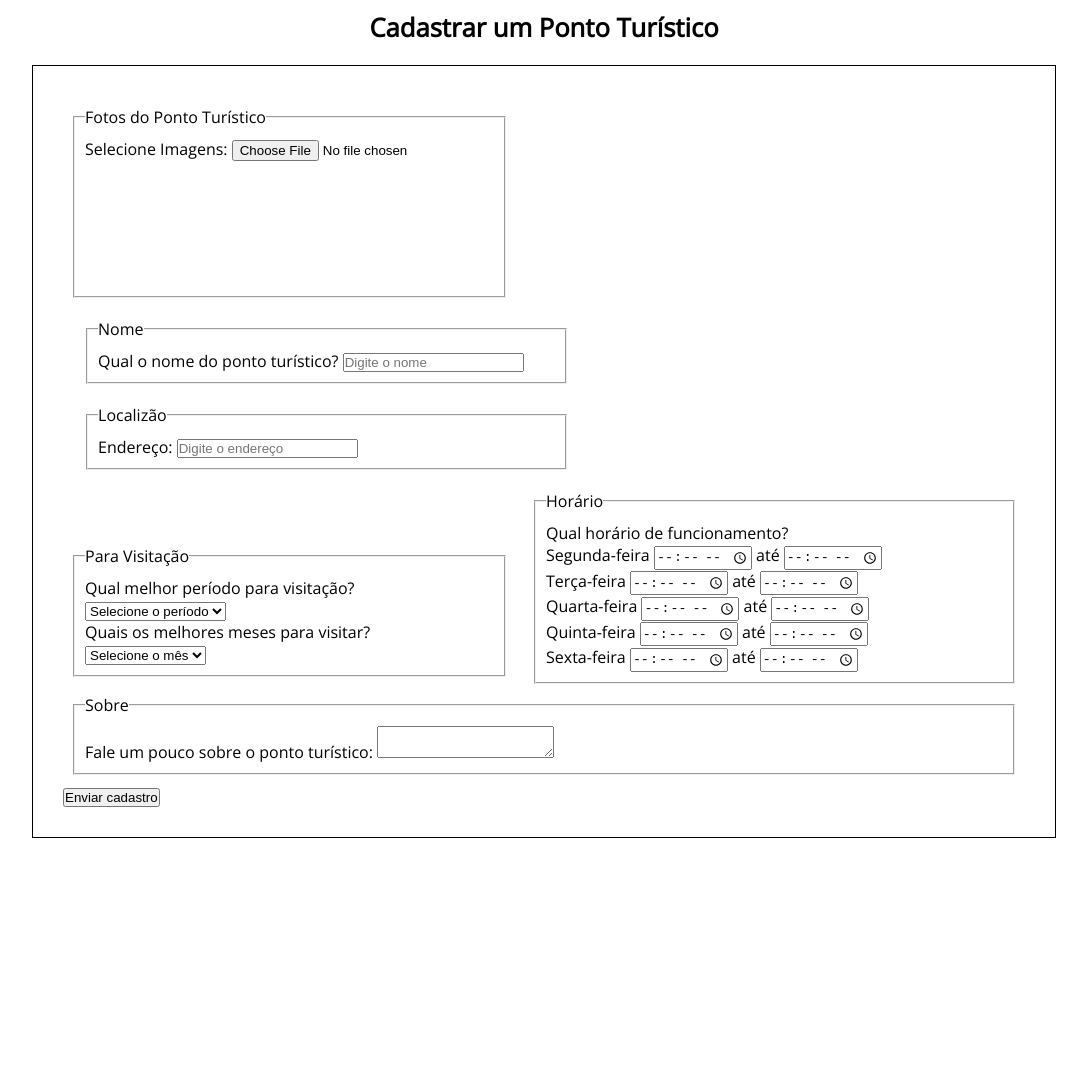
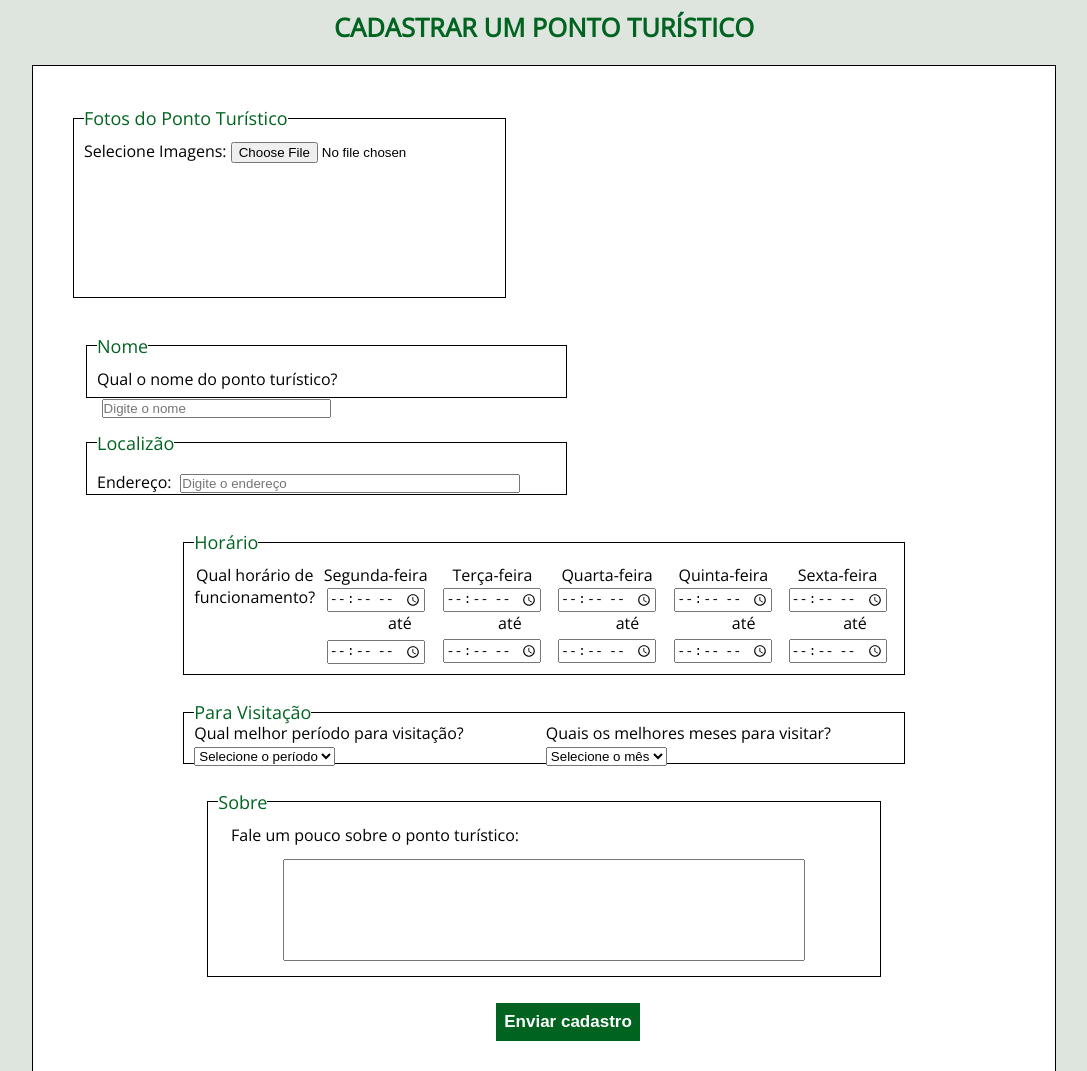
Before and after one commit to EduFZ/Ativ.-Forms, a plain HTML site: page index.html in a window 1280 px wide. Shown: the top 1071 px of the page, without its empty margins (96-1183 px from the left). Before the commit the page ends 858 px from the top, so only its background shows below. Drawn offline with nearby package versions, Linux system fonts and the light colour scheme.

Commit message:
Estilizado todo o conteúdo

```diff
--- a/css/style.css
+++ b/css/style.css
@@ -8,12 +8,15 @@
 
 body {
     font-family: 'Open Sans', sans-serif;
+    background-color: rgb(222, 228, 222);
 }
 
 h1 {
     font-size: 2vw;
     text-align: center;
     margin: 10px 0 0 0;
+    color: rgb(0, 100, 32);
+    text-transform: uppercase;
 }
 
 .container {
@@ -23,11 +26,19 @@ h1 {
     padding: 30px;
     border: 1px solid #000;
     position: relative;
+    background-color: rgb(255, 255, 255);
 }
 
 fieldset {
     margin: 10px;
     padding: 10px;
+    border: 1px solid #000;
+}
+
+legend {
+    color: rgb(0, 100, 32);
+    text-align: start;
+    font-size: 18px;
 }
 
 .foto {
@@ -39,31 +50,98 @@ fieldset {
 
 .nome {
     width: 50%;
-    height: auto;
+    height: 5vw;
     display: inline;
     margin-left: 1.8vw;
+    margin-top: 2vw;
+}
+
+.nome input {
+    width: 50%;
+    margin-left: 1%;
+    margin-top: 2%;
 }
 
 .localizacao {
     width: 50%;
-    height: auto;
+    height: 5vw;
     display: inline;
     margin-left: 1.8vw;
+    margin-top: 1vw;
+}
+
+.localizacao input{
+    width: 74%;
+    margin-left: 1%;
+    margin-top: 2%;
+}
+
+
+.visitacao {
+    display: flex;
+    width: 75%;
+    height: 5vw;
+    align-items: center;
+    justify-content: space-around;
+    margin: auto;
 }
 
 .horario {
     clear: both;
-    width: 50%;
+    width: 75%;
     height: auto;
-    float: right;
+    margin: 2vw auto;
+    display: flex;
+    justify-content: space-between;
+    text-align: center;
 }
 
-.visitacao {
-    width: 45%;
-    height: auto;
-    margin-top: 5.1vw;
+.horaC {
+    margin-left: 31%;
+}
+
+.horaC1 {
+    margin-left: 35%;
+}
+
+.horaC2 {
+    margin-left: 40%;
+}
+
+.horaB {
+    margin-top: 5%;
 }
 
 .sobre {
     clear: both;
+    width: 70%;
+    height: auto;
+    margin:  2vw auto;
 }
+
+.sobre label {
+    float: left;
+    margin: 0 1vw;
+}
+
+textarea {
+    resize: none;
+    width: 80%;
+    height: 8vw;
+    margin: 2% 0 0 10%;
+}
+
+.botao {
+    width: 15%;
+    height: 3vw;
+    border: none;
+    margin-left: 45%;
+    background-color: rgb(0, 100, 32);
+    color: white;
+    font-weight: 900;
+    font-size: 17px;
+}
+
+.botao:hover {
+    background-color: rgb(0, 179, 57);
+}
--- a/index.html
+++ b/index.html
@@ -50,40 +50,40 @@
                     <label for="segunda1">Segunda-feira</label>
                     <input type="time" id="segunda1" required>
 
-                    <label for="segunda2">até</label>
-                    <input type="time" id="segunda2" required>
+                    <label class="horaC horaC2" for="segunda2">até</label>
+                    <input class="horaB" type="time" id="segunda2" required>
                 </p>
 
                 <p>
                     <label for="terca1">Terça-feira</label>
                     <input type="time" id="terca1" required>
 
-                    <label for="terca2">até</label>
-                    <input type="time" id="terca2" required>
+                    <label class="horaC" for="terca2">até</label>
+                    <input class="horaB" type="time" id="terca2" required>
                 </p>
 
                 <p>
                     <label for="quarta1">Quarta-feira</label>
                     <input type="time" id="quarta1" required>
 
-                    <label for="quarta2">até</label>
-                    <input type="time" id="quarta2" required>
+                    <label class="horaC horaC1" for="quarta2">até</label>
+                    <input class="horaB" type="time" id="quarta2" required>
                 </p>
 
                 <p>
                     <label for="quinta1">Quinta-feira</label>
                     <input type="time" id="quinta1" required>
 
-                    <label for="quinta2">até</label>
-                    <input type="time" id="quinta2" required>
+                    <label class="horaC horaC1" for="quinta2">até</label>
+                    <input class="horaB" type="time" id="quinta2" required>
                 </p>
 
                 <p>
                     <label for="sexta1">Sexta-feira</label>
                     <input type="time" id="sexta1" required>
 
-                    <label for="sexta2">até</label>
-                    <input type="time" id="sexta2" required>
+                    <label class="horaC" for="sexta2">até</label>
+                    <input class="horaB" type="time" id="sexta2" required>
                 </p>
 
 
@@ -131,7 +131,7 @@
 
             </fieldset>
 
-            <input type="submit" value="Enviar cadastro">
+            <input class="botao" type="submit" value="Enviar cadastro">
 
         </div>
 
```
